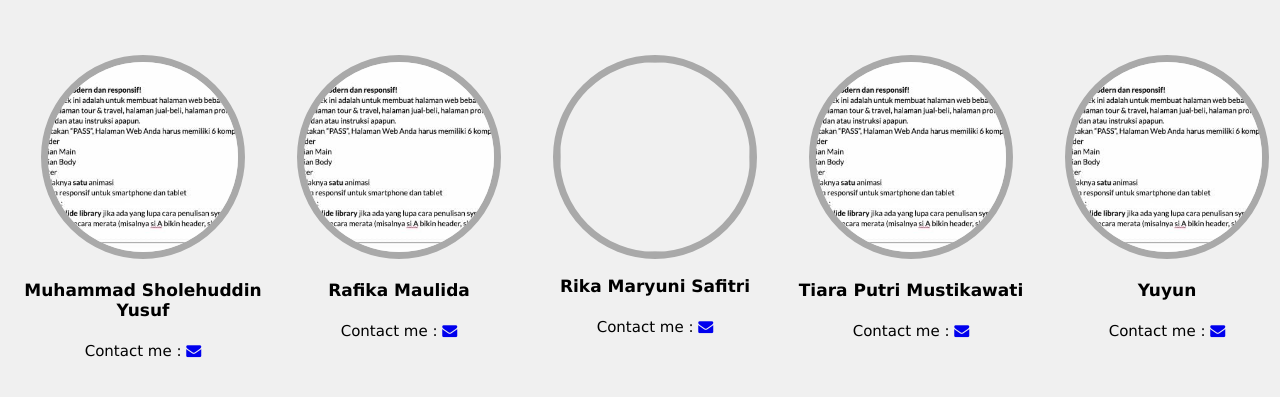
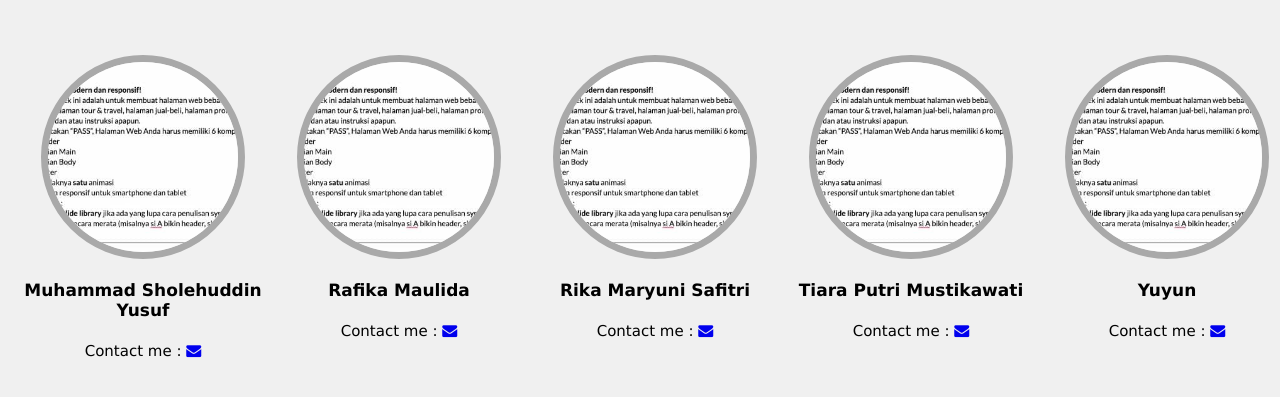
Before and after one commit to rkmarsaf/progate-ourteam, a plain HTML site: page index.html in a window 1280 px wide. Shown: the part 143-540 px from the top of the page. Drawn offline with Linux system fonts and the light colour scheme.

Commit message:
Update index.html

```diff
--- a/index.html
+++ b/index.html
@@ -44,7 +44,7 @@
 
           <div class="lesson">
             <div class="lesson-icon">
-              <img class="user" src="#" alt="">
+              <img class="user" src="Foto.jpg" alt="">
               <p>Rika Maryuni Safitri</p>
             </div>
             <div class="txt-contents">
```
